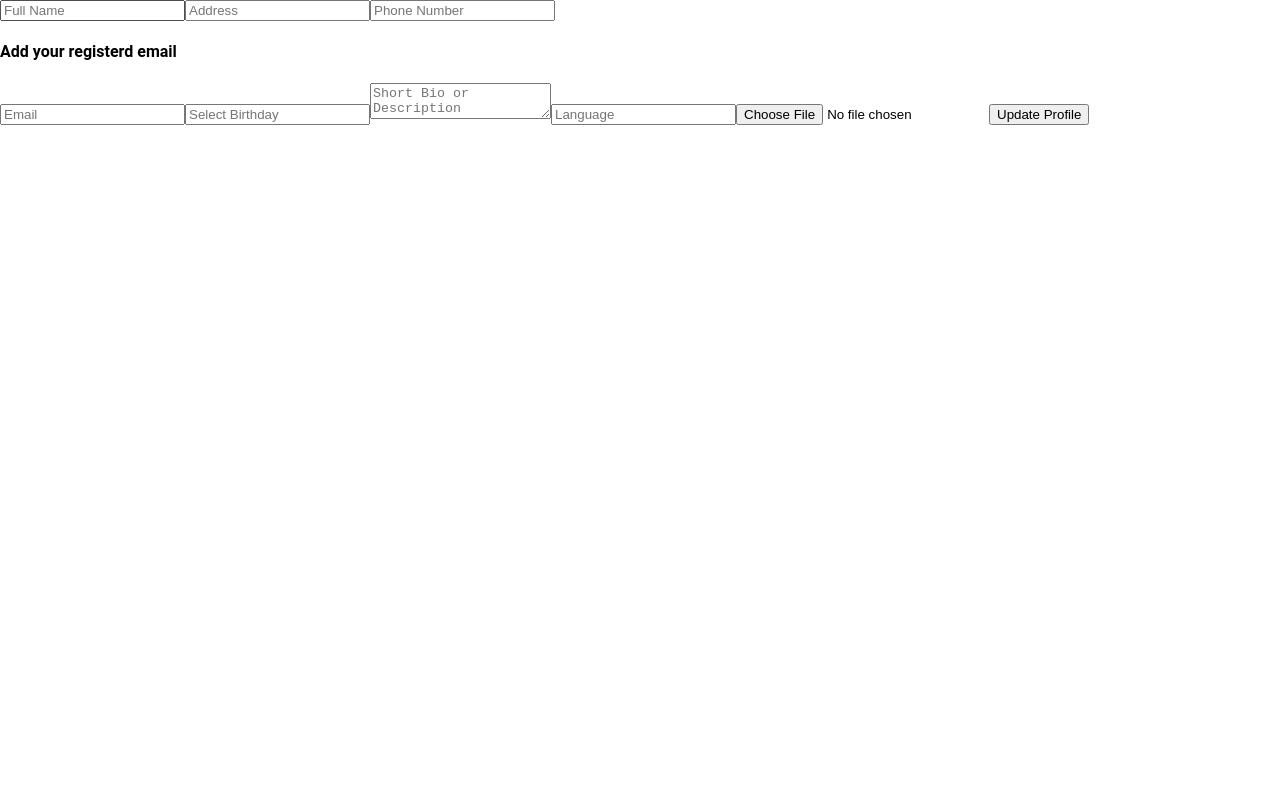
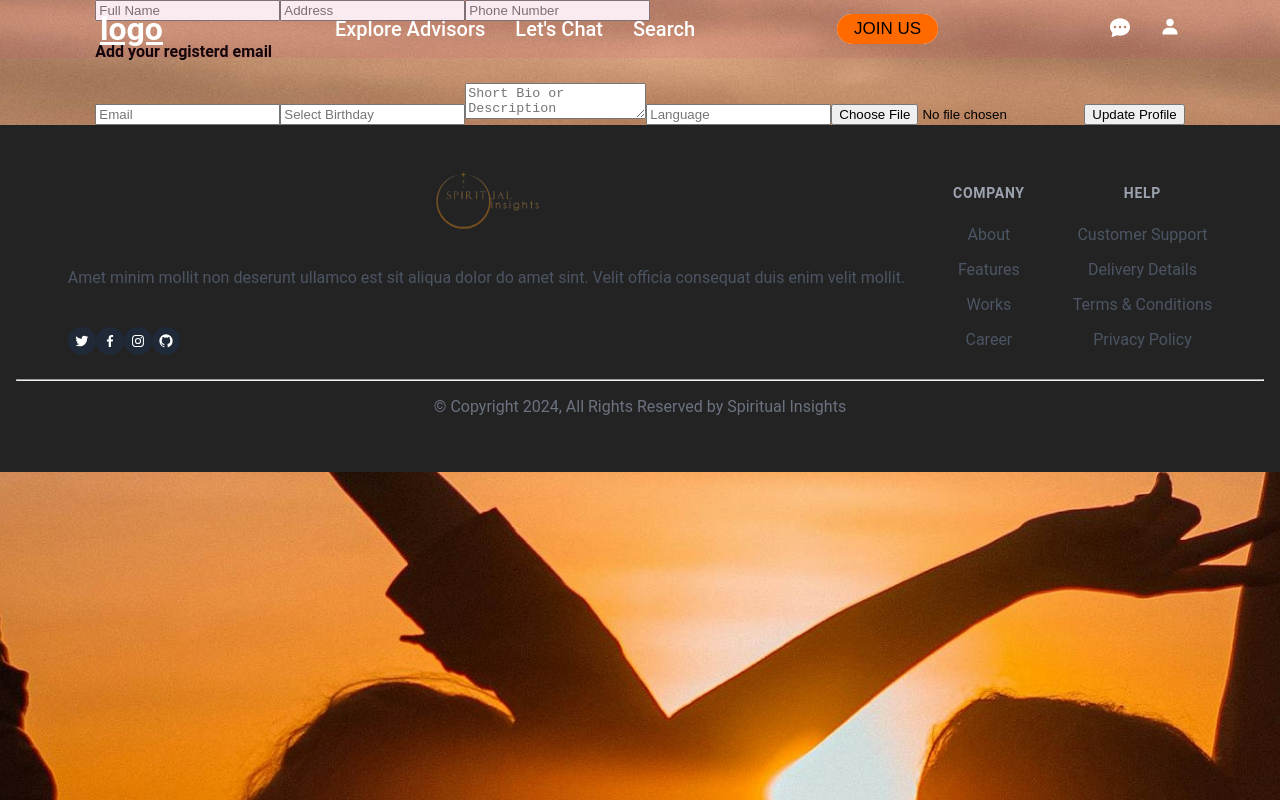
Before and after one commit to NeluniPriyangika/Advising_test, a React (Create React App) app in the folder client/: page /seeker-update-profile in a window 1280 px wide. Shown: the top 800 px of the page. Built offline with nearby package versions, Linux system fonts and the light colour scheme; no server answers; sample sign-in values are in the browser's storage.

Commit message:
add new two pages advisorUpdateProfilePage and seekerUpdateProfilePage

```diff
--- a/client/src/App.js
+++ b/client/src/App.js
@@ -5,8 +5,8 @@ import HomePage from './pages/homePage/HomePage';
 import LoginPage from './pages/loginPage/LoginPage';
 import AdvisorHomePage from './pages/advisorHomePage/AdvisorHomePage';
 import SeekerHomePage from './pages/seekerHomePage/SeekerHomePage';
-import AdvisorUpdateProfile from './components/advisorUpdateProfile/AdvisorUpdateProfile';
-import SeekerUpdateProfile from './components/seekerUpdateProfile/SeekerUpdateProfile';
+import AdvisorUpdateProfilePage from './pages/advisorUpdateProfilePage/AdvisorUpdateProfilePage';
+import SeekerUpdateProfilePage from './pages/seekerUpdateProfilePage/SeekerUpdateProfilePage';
 
 const PrivateRoute = ({ children }) => {
   const user = localStorage.getItem('user');
@@ -20,8 +20,8 @@ const App = () => {
         <Routes>
           <Route path="/" element={<HomePage />} />
           <Route path="/login-page" element={<LoginPage />} />
-          <Route path="/advisor-update-profile" element={<PrivateRoute><AdvisorUpdateProfile /></PrivateRoute>} />
-          <Route path="/seeker-update-profile" element={<PrivateRoute><SeekerUpdateProfile /></PrivateRoute>} />
+          <Route path="/advisor-update-profile" element={<PrivateRoute><AdvisorUpdateProfilePage /></PrivateRoute>} />
+          <Route path="/seeker-update-profile" element={<PrivateRoute><SeekerUpdateProfilePage /></PrivateRoute>} />
           <Route path="/advisor-home" element={<PrivateRoute><AdvisorHomePage /></PrivateRoute>} />
           <Route path="/seeker-home" element={<PrivateRoute><SeekerHomePage /></PrivateRoute> } />
         </Routes>
--- a/client/src/components/seekerUpdateProfile/SeekerUpdateProfile.jsx
+++ b/client/src/components/seekerUpdateProfile/SeekerUpdateProfile.jsx
@@ -1,7 +1,10 @@
 import React, { useState, useEffect } from 'react';
+import './seekerUpdateProfile.css';
 import { useNavigate } from 'react-router-dom';
 import 'react-datepicker/dist/react-datepicker.css';
 import DatePicker from 'react-datepicker';
+import Navbar from '../navbar/Navbar';
+import Footer from '../footer/Footer';
 
 const SeekerUpdateProfile = () => {
   const [profileData, setProfileData] = useState({
@@ -96,7 +99,8 @@ const SeekerUpdateProfile = () => {
   };
 
   return (
-    <div>
+    <div className='seeker-updateprofile-main'>
+      <Navbar/>
       <div></div>
       <form onSubmit={handleSubmit}>
         <input
@@ -174,6 +178,7 @@ const SeekerUpdateProfile = () => {
 
         <button type="submit">Update Profile</button>
       </form>
+      <Footer/>
     </div>
   );
 };
--- a/client/src/components/seekerUpdateProfile/seekerUpdateProfile.css
+++ b/client/src/components/seekerUpdateProfile/seekerUpdateProfile.css
@@ -0,0 +1,12 @@
+.seeker-updateprofile-main{
+    display:flex;
+    flex-direction: column;
+    align-items: center;
+    background:  linear-gradient(
+      rgba(255, 217, 0, 0),
+      rgba(255, 217, 0, 0)
+    ),  url("../../assets/registerpageBG.jpg") no-repeat;
+    min-height: 150vh;
+    background-size: cover;
+    background-position:center;
+}
--- /dev/null
+++ b/client/src/pages/advisorUpdateProfilePage/AdvisorUpdateProfilePage.jsx
@@ -0,0 +1,12 @@
+import React from 'react';
+import AdvisorUpdateProfile from '../../components/advisorUpdateProfile/AdvisorUpdateProfile';
+
+function AdvisorUpdateProfilePage() {
+  return (
+    <div>
+      <AdvisorUpdateProfile />
+    </div>
+  )
+}
+
+export default AdvisorUpdateProfilePage
--- /dev/null
+++ b/client/src/pages/seekerUpdateProfilePage/SeekerUpdateProfilePage.jsx
@@ -0,0 +1,12 @@
+import React from 'react'
+import SeekerUpdateProfile from '../../components/seekerUpdateProfile/SeekerUpdateProfile'
+
+function SeekerUpdateProfilePage() {
+  return (
+    <div>
+      <SeekerUpdateProfile />
+    </div>
+  )
+}
+
+export default SeekerUpdateProfilePage
```
